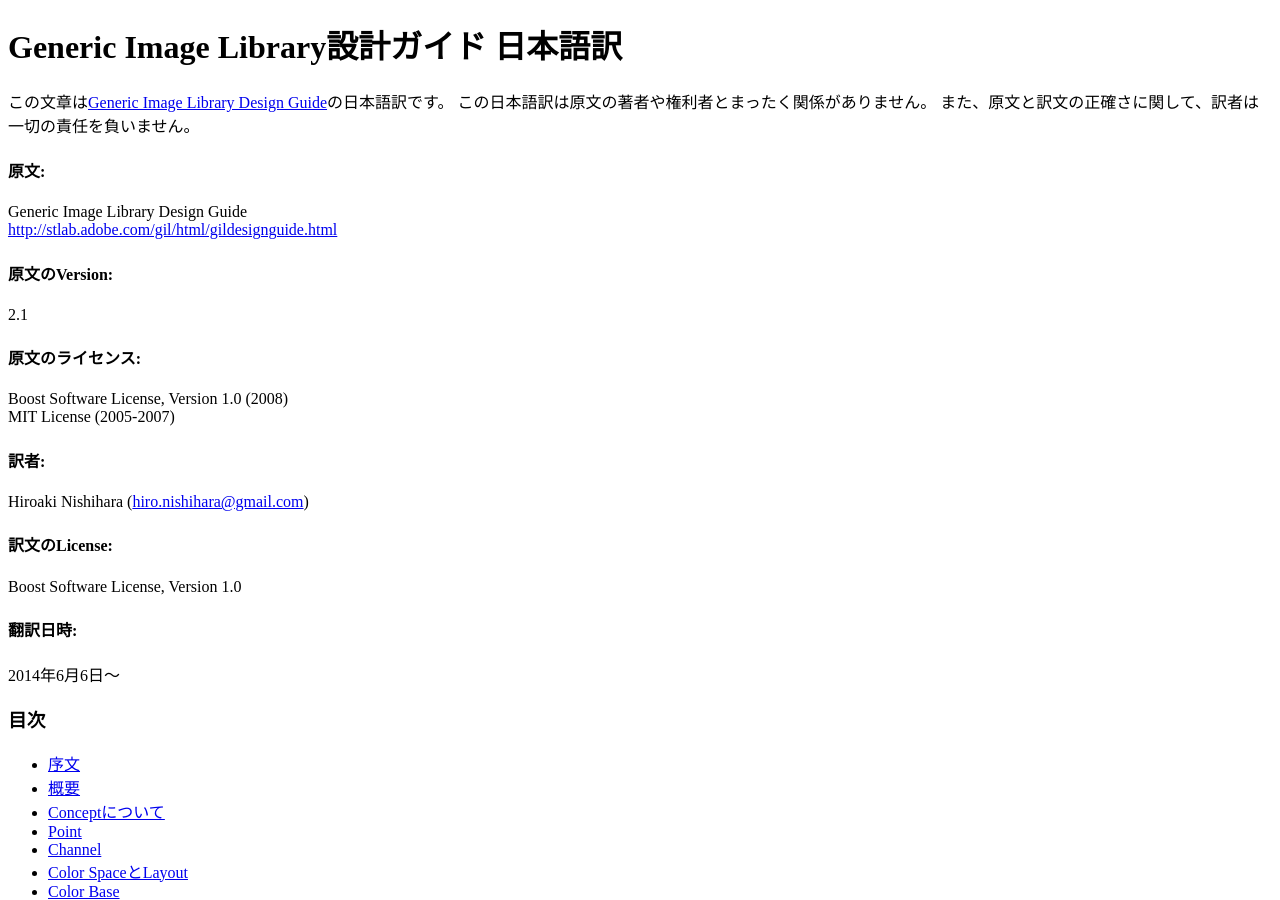
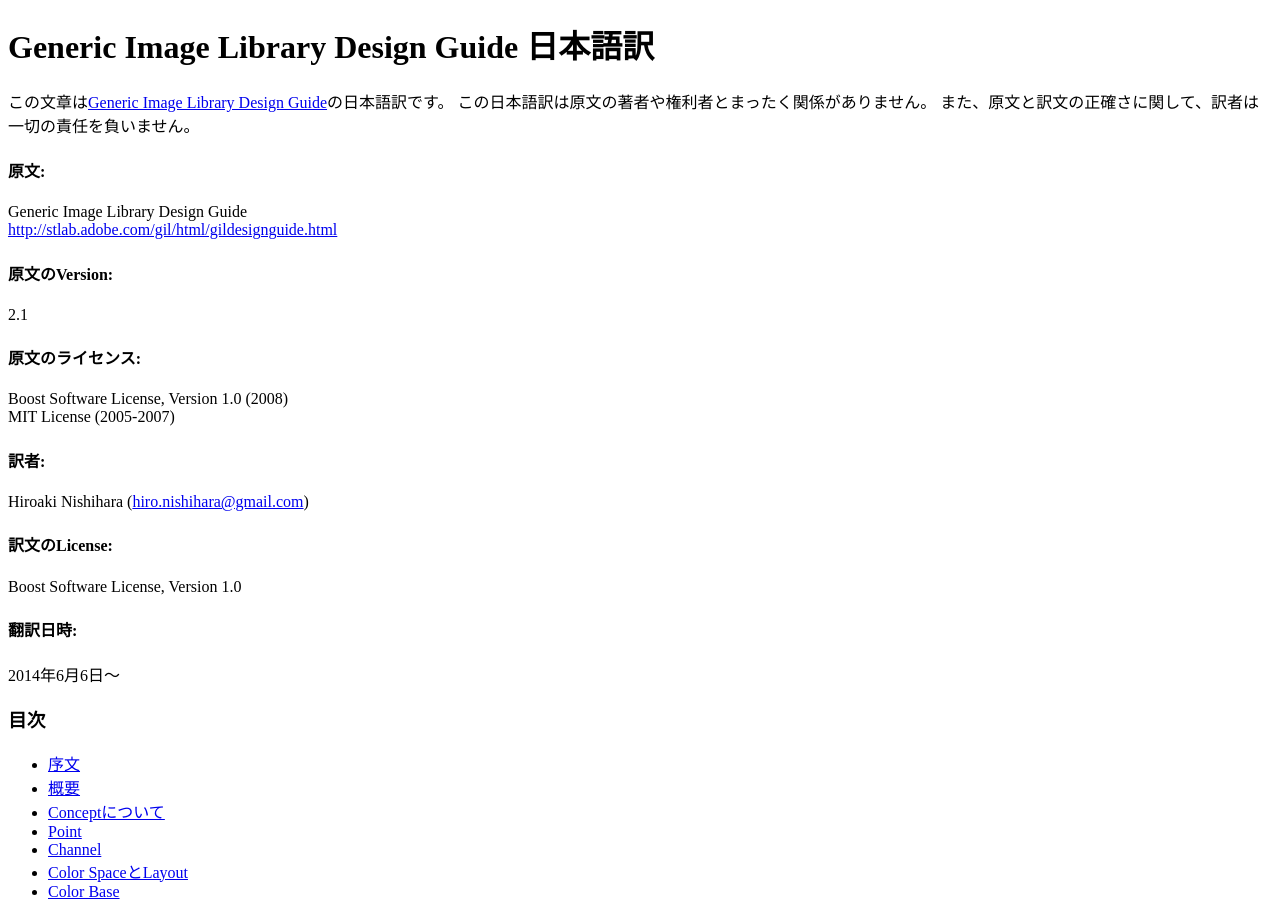
Before and after one commit to hironishihara/GILDesignGuide-ja, a Jekyll site: the page built from index.md, in a window 1280 px wide and 900 px high. Built offline with Jekyll 4.4.1, drawn with Linux system fonts in a browser that asks for light colours.

Commit message:
modify the title

```diff
--- a/index.md
+++ b/index.md
@@ -9,7 +9,7 @@ layout: default
           http://www.boost.org/LICENSE_1_0.txt)
 -->
 
-# Generic Image Library設計ガイド 日本語訳
+# Generic Image Library Design Guide 日本語訳
 
 この文章は[Generic Image Library Design Guide](http://stlab.adobe.com/gil/html/gildesignguide.html)の日本語訳です。
 この日本語訳は原文の著者や権利者とまったく関係がありません。
```
